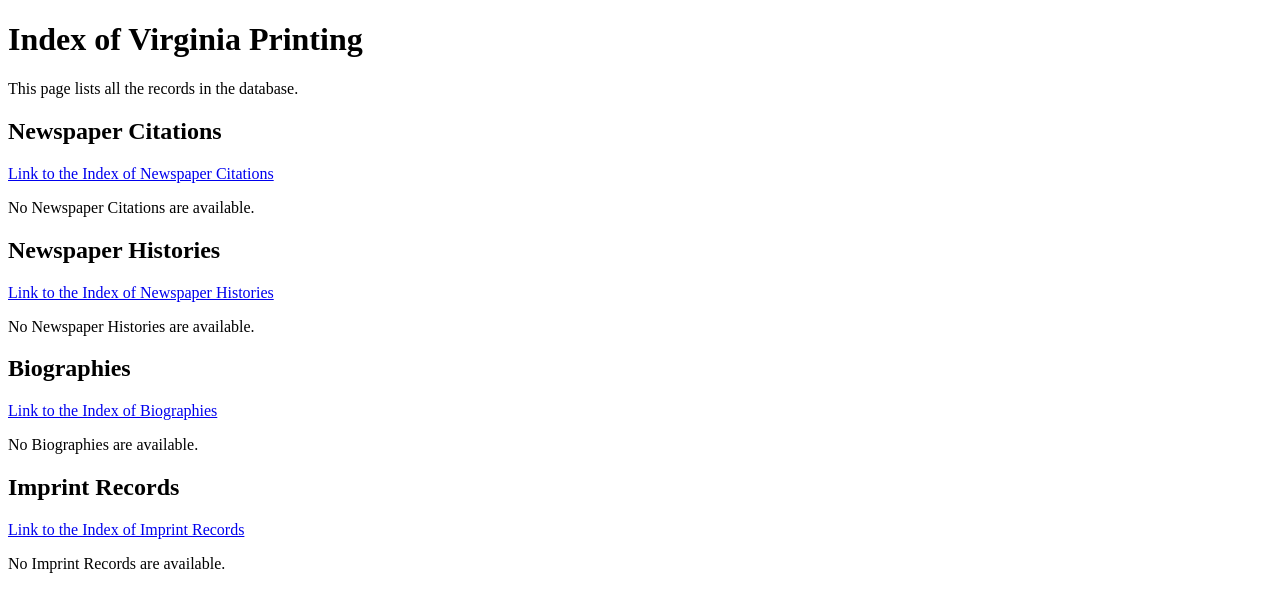
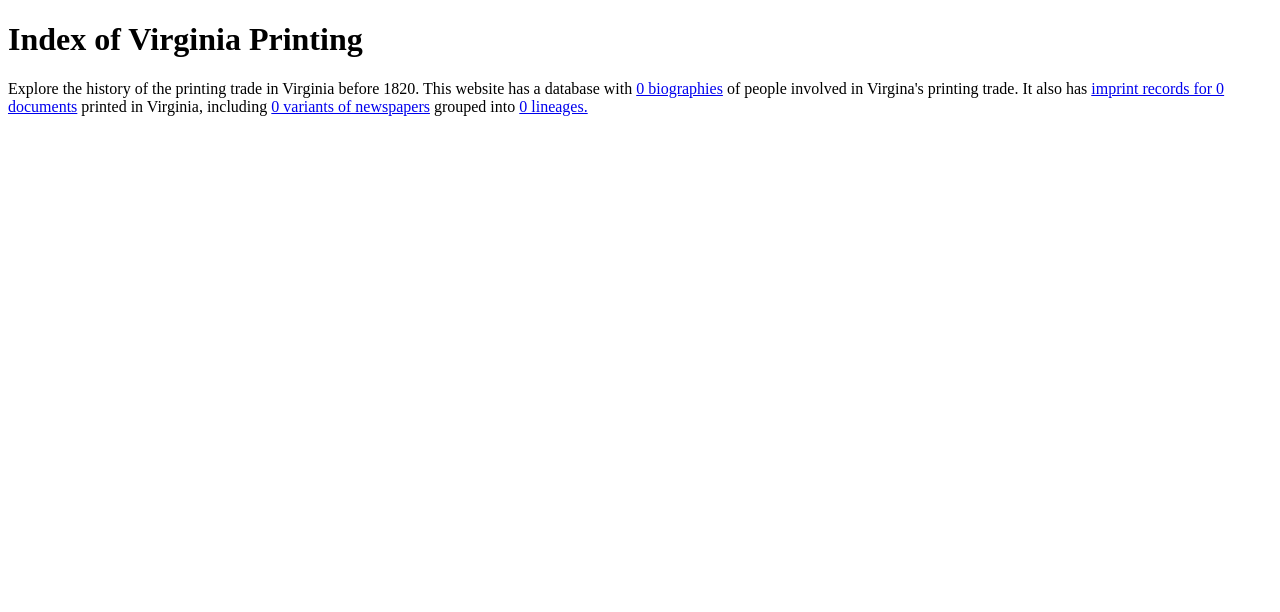
Before and after one commit to lbowenbiggs/virginia-priniting-db, a Django app: page /VPDB/ in a window 1280 px wide. Shown: the top 612 px of the page. Run offline with Django 3.2, Linux system fonts and the light colour scheme; data that the repository does not hold is empty.

Commit message:
Index page displays the number of records in the DB

```diff
--- a/VirginiaPrinting/templates/VirginiaPrinting/index.html
+++ b/VirginiaPrinting/templates/VirginiaPrinting/index.html
@@ -8,55 +8,11 @@
 
 <h1>Index of Virginia Printing</h1>
 
-<p>This page lists all the records in the database.</p>
-
-<h2>Newspaper Citations</h2>
-<p><a href="{% url 'VPDB:news_cites_index' %}">Link to the Index of Newspaper Citations</a></p>
-{%  if news_cites %}
-<ul>
-    {%  for news_cite in news_cites %}
-    <li><a href="{% url 'VPDB:news_cite_detail' news_cite.id %}">{{ news_cite.title }}</a></li>
-    {%  endfor %}
-</ul>
-{%  else %}
-<p>No Newspaper Citations are available.</p>
-{% endif %}
-
-<h2>Newspaper Histories</h2>
-<p><a href="{% url 'VPDB:news_hists_index' %}">Link to the Index of Newspaper Histories</a></p>
-{%  if news_hists %}
-<ul>
-    {%  for news_hist in news_hists %}
-    <li><a href="{% url 'VPDB:news_hist_detail' news_hist.id %}">{{ news_hist.group_title }}</a></li>
-    {%  endfor %}
-</ul>
-{%  else %}
-<p>No Newspaper Histories are available.</p>
-{% endif %}
-
-<h2>Biographies</h2>
-<p><a href="{% url 'VPDB:bios_index' %}">Link to the Index of Biographies</a></p>
-{%  if bios %}
-<ul>
-    {%  for bio in bios %}
-    <li><a href="{% url 'VPDB:bio_detail' bio.id %}">{{ bio.name }}</a></li>
-    {%  endfor %}
-</ul>
-{%  else %}
-<p>No Biographies are available.</p>
-{% endif %}
-
-<h2>Imprint Records</h2>
-<p><a href="{% url 'VPDB:imprints_index' %}">Link to the Index of Imprint Records</a></p>
-{%  if imprints %}
-<ul>
-    {%  for imprint in imprints %}
-    <li><a href="{% url 'VPDB:imprint_detail' imprint.imprint_number %}">{{ imprint.short_title }}</a></li>
-    {%  endfor %}
-</ul>
-{%  else %}
-<p>No Imprint Records are available.</p>
-{% endif %}
+<p>
+    Explore the history of the printing trade in Virginia before 1820.
+    This website has a database with <a href="{% url 'VPDB:bios_index' %}">{{ num_bios }} biographies</a> of people involved in Virgina's printing trade.
+    It also has <a href="{% url 'VPDB:imprints_index' %}">imprint records for {{ num_imprints }} documents</a> printed in Virginia, including <a href="{% url 'VPDB:news_cites_index' %}">{{ num_news_cites }} variants of newspapers</a> grouped into <a href="{% url 'VPDB:news_hists_index' %}">{{ num_news_hists }} lineages.</a>
+</p>
 
 </body>
 </html>
--- a/VirginiaPrinting/views.py
+++ b/VirginiaPrinting/views.py
@@ -7,14 +7,14 @@ from .models import NewspaperCitation, NewspaperHistory, Biography, ImprintRecor
 
 # Create your views here.
 def index(request):
-    news_cites = NewspaperCitation.objects.all()[:5]
-    news_hists = NewspaperHistory.objects.all()[:5]
-    bios = Biography.objects.all()[:5]
-    imprints = ImprintRecord.objects.all()[:5]
-    context = {'news_cites': news_cites,
-               'news_hists': news_hists,
-               'bios': bios,
-               'imprints': imprints}
+    news_cites = NewspaperCitation.objects.count()
+    news_hists = NewspaperHistory.objects.count()
+    bios = Biography.objects.count()
+    imprints = ImprintRecord.objects.count()
+    context = {'num_news_cites': news_cites,
+               'num_news_hists': news_hists,
+               'num_bios': bios,
+               'num_imprints': imprints}
     return render(request, 'VirginiaPrinting/index.html', context)
 
 def chronologyView(request):
```
